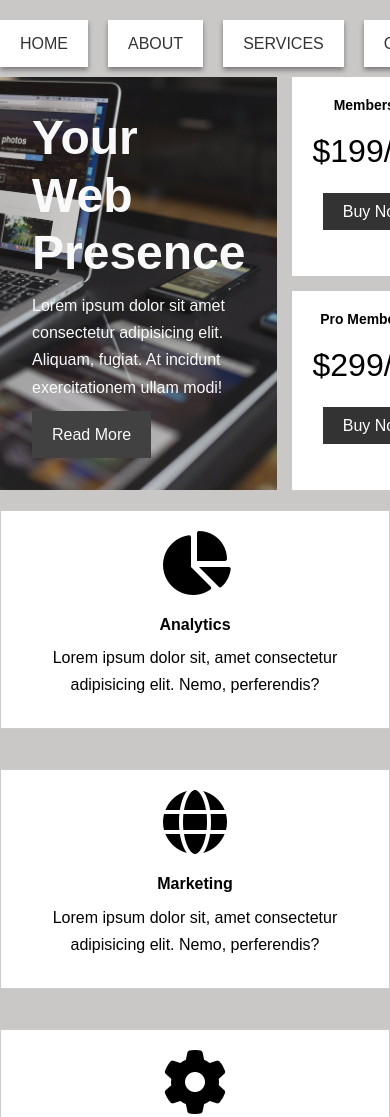
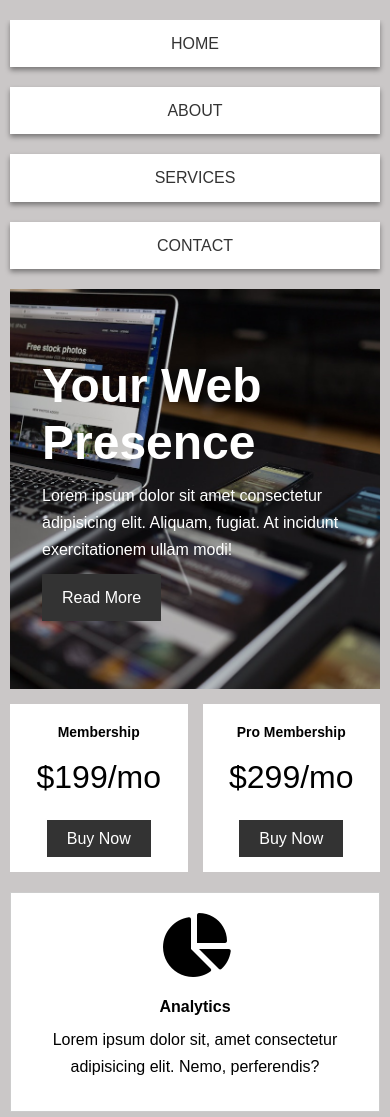
Before and after one commit to s-khodjaev/reviewbiz, a plain HTML site: page index.html in a window 390 px wide. Shown: the top 1117 px of the page. Drawn offline with Linux system fonts and the light colour scheme.

Commit message:
add media queries

```diff
--- a/main.css
+++ b/main.css
@@ -29,7 +29,7 @@ h6 {
 }
 
 .container {
-  max-width: 1100px;
+  max-width: 1200px;
   margin: 20px auto;
   overflow: hidden;
 }
@@ -85,7 +85,6 @@ h6 {
   background: url('./img/showcase.jpg');
   background-position: center;
   background-size: cover;
-  opacity: 0.9;
   min-height: 400px;
   padding: 2rem;
   display: flex;
@@ -177,3 +176,32 @@ footer {
   margin: 10px 0;
   box-shadow: 0 3px 5px rgba(0, 0, 0, 0.6);
 }
+
+/* Media Queries */
+
+@media (max-width: 768px) {
+  #main-nav .nav-list {
+    grid-template-columns: 1fr;
+    margin: 0 10px 20px 10px;
+  }
+
+  #hero {
+    grid-template-areas:
+      'main main'
+      'main-a main-b';
+    margin: 10px;
+  }
+
+  #boxes {
+    margin: 10px;
+  }
+
+  #contact {
+    grid-template-columns: 1fr;
+    margin: 10px;
+  }
+
+  footer {
+    margin: 10px;
+  }
+}
```
